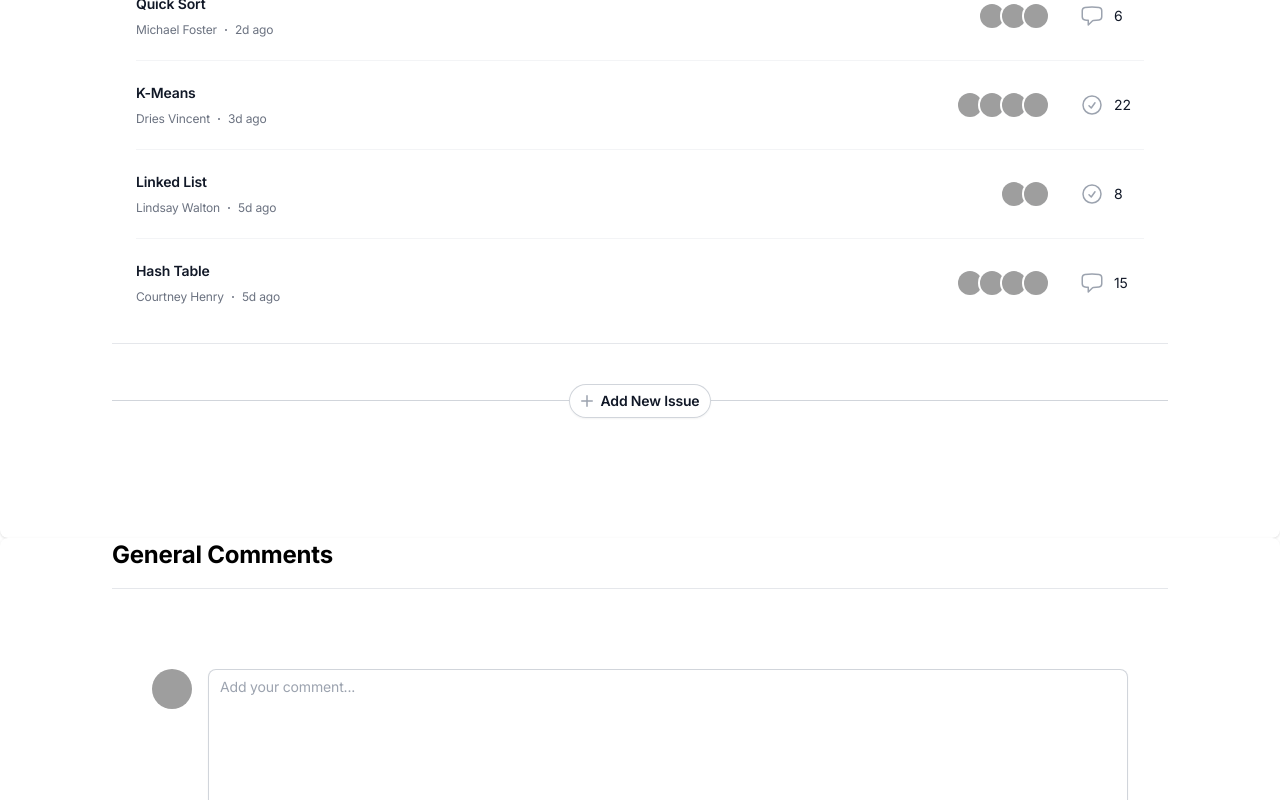
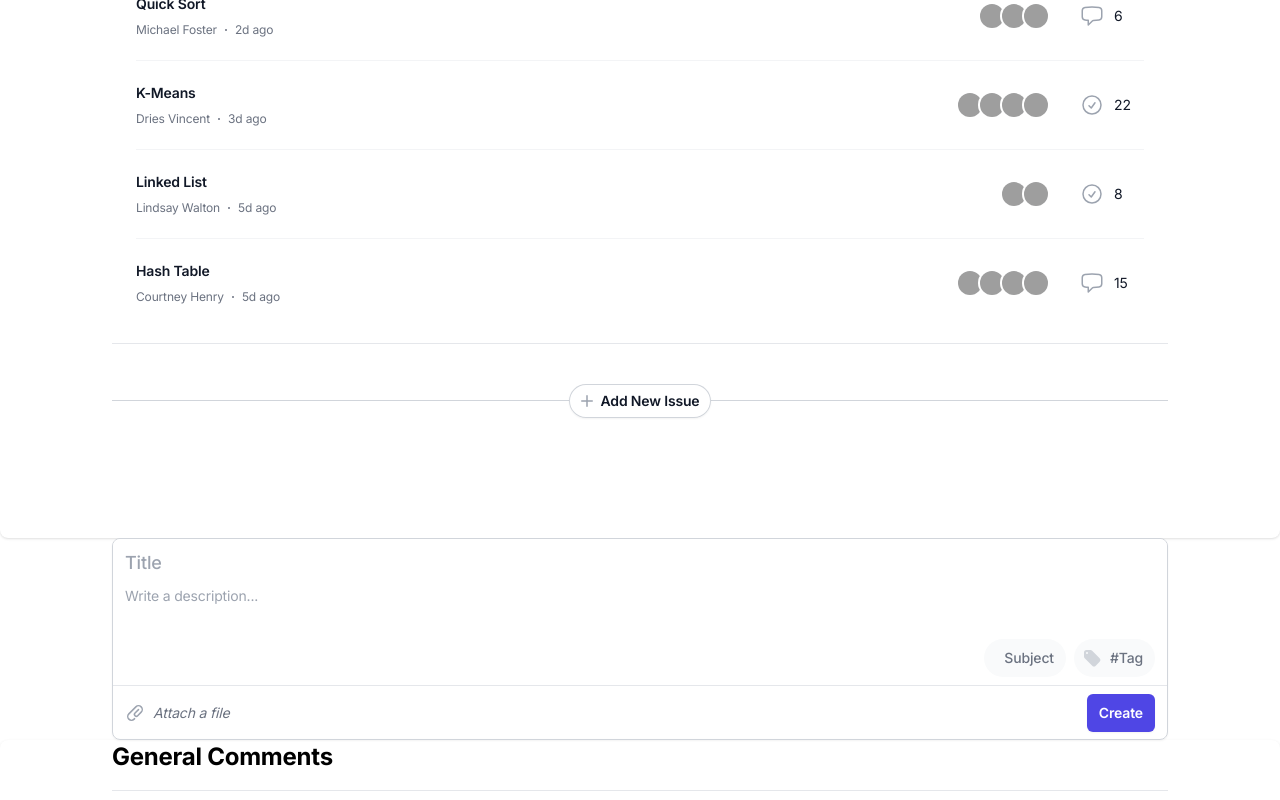
Before and after one commit to VickyGe22/fianlyear-teamProject-discussionForum, a Next.js app in the folder codeinsight/: page /discussion-forum in a window 1280 px wide. Both pictures are taken after a click on the button "Add New Issue". Shown: the part 932-1732 px from the top of the page. Built offline with nearby package versions, Linux system fonts and the light colour scheme; grey boxes are pictures that could not be loaded.

Commit message:
design something

```diff
--- a/codeinsight/app/(root)/discussion-forum/discuss-subpage/addissue.tsx
+++ b/codeinsight/app/(root)/discussion-forum/discuss-subpage/addissue.tsx
@@ -30,7 +30,7 @@ function classNames(...classes: string[]) {
   return classes.filter(Boolean).join(' ')
 }
 
-export default function Example() {
+export function Example() {
 
 }
 
@@ -271,3 +271,5 @@ export function AddIssue() {
     </form>
   )
 }
+
+export default AddIssue;
--- a/codeinsight/app/(root)/discussion-forum/page.tsx
+++ b/codeinsight/app/(root)/discussion-forum/page.tsx
@@ -1,11 +1,89 @@
 
+// import GeneralComments from "./discuss-subpage/generalcomments";
+// import Issue from "./discuss-subpage/issuepage";
+// import { PlusIcon } from '@heroicons/react/20/solid'
+// import SolutionDisplay from "./discuss-subpage/solution_display";
+// import AddIssue from "./discuss-subpage/addissue";
+
+
+// export default function Home() {
+
+//     return(
+//         <>
+//             <a href="/code-sample-repository" className="flex py-10 px-16 items-center text-sm font-medium text-blue-600 hover:text-blue-800">
+//                     <svg xmlns="http://www.w3.org/2000/svg" className="h-4 w-4 mr-1" fill="none" viewBox="0 0 24 24" stroke="currentColor">
+//                         <path stroke-linecap="round" stroke-linejoin="round" stroke-width="2" d="M11 17l-5-5m0 0l5-5m-5 5h12" />
+//                     </svg>
+//                     Back to discussed code sample lists
+//             </a>
+
+//             <div className="overflow-hidden px-28 rounded-lg bg-white shadow">
+//                 <div className="px-4 py-5 sm:p-6 shadow-lg">
+//                     <SolutionDisplay />
+//                 </div>
+//             </div>
+
+//             <div className="divide-y py-20 px-28 divide-gray-200 overflow-hidden rounded-lg bg-white shadow">
+//                 <div className="sm:px-6 mb-4">
+//                     <h1 className="text-2xl font-bold text-black">Issues Forum</h1>
+//                     <div className="text-gray-500">Please share your new insights below for discussion.</div>
+//                 </div>
+
+//                 <div className="px-4 py-4 sm:px-6">
+//                     <Issue />
+//                 </div>
+
+//                 <div className="relative">
+//                     <div className="absolute inset-0 flex items-center" aria-hidden="true">
+//                         <div className="w-full border-t border-gray-300" />
+//                     </div>
+//                     <div className="relative py-10 flex justify-center">
+
+//                         <button
+//                             type="button"
+//                             className="inline-flex items-center gap-x-1.5 rounded-full bg-white px-3 py-1.5 text-sm font-semibold text-gray-900 shadow-sm ring-1 ring-inset ring-gray-300 hover:bg-gray-50"
+//                         >
+//                             <PlusIcon className="-ml-1 -mr-0.5 h-5 w-5 text-gray-400" aria-hidden="true" />
+//                             Add New Issue
+//                         </button>
+//                     </div>
+//                 </div>
+//             </div>
+
+//             <div className="divide-y px-28 divide-gray-200 overflow-hidden rounded-lg bg-white shadow">
+//                 <GeneralComments />
+
+//                 <br></br>
+//                 <br></br>
+//                 <br></br>
+//                 <br></br>
+
+//             </div>
+
+
+
+//         </>
+
+//     )
+
+
+// }
+'use client';
 import GeneralComments from "./discuss-subpage/generalcomments";
 import Issue from "./discuss-subpage/issuepage";
 import { PlusIcon } from '@heroicons/react/20/solid'
 import SolutionDisplay from "./discuss-subpage/solution_display";
-
+import AddIssue from "./discuss-subpage/addissue";
+import { useState } from 'react'; // 导入 useState
 
 export default function Home() {
+    // 定义一个状态来控制是否显示 AddIssue 组件
+    const [isAddIssueVisible, setIsAddIssueVisible] = useState(false);
+
+    // 处理点击事件的函数
+    const handleAddIssueClick = () => {
+        setIsAddIssueVisible(true); // 设置状态为 true，显示 AddIssue 组件
+    };
 
     return(
         <>
@@ -15,12 +93,13 @@ export default function Home() {
                     </svg>
                     Back to discussed code sample lists
             </a>
+
             <div className="overflow-hidden px-28 rounded-lg bg-white shadow">
                 <div className="px-4 py-5 sm:p-6 shadow-lg">
                     <SolutionDisplay />
                 </div>
+            </div>
 
-            </div>
             <div className="divide-y py-20 px-28 divide-gray-200 overflow-hidden rounded-lg bg-white shadow">
                 <div className="sm:px-6 mb-4">
                     <h1 className="text-2xl font-bold text-black">Issues Forum</h1>
@@ -30,14 +109,17 @@ export default function Home() {
                 <div className="px-4 py-4 sm:px-6">
                     <Issue />
                 </div>
+
                 <div className="relative">
                     <div className="absolute inset-0 flex items-center" aria-hidden="true">
                         <div className="w-full border-t border-gray-300" />
                     </div>
                     <div className="relative py-10 flex justify-center">
+
                         <button
                             type="button"
                             className="inline-flex items-center gap-x-1.5 rounded-full bg-white px-3 py-1.5 text-sm font-semibold text-gray-900 shadow-sm ring-1 ring-inset ring-gray-300 hover:bg-gray-50"
+                            onClick={handleAddIssueClick} // 设置点击事件处理函数
                         >
                             <PlusIcon className="-ml-1 -mr-0.5 h-5 w-5 text-gray-400" aria-hidden="true" />
                             Add New Issue
@@ -45,6 +127,12 @@ export default function Home() {
                     </div>
                 </div>
             </div>
+
+            {isAddIssueVisible && (
+                <div className="px-28">
+                    <AddIssue />
+                </div>
+            )}
 
             <div className="divide-y px-28 divide-gray-200 overflow-hidden rounded-lg bg-white shadow">
                 <GeneralComments />
@@ -55,12 +143,6 @@ export default function Home() {
                 <br></br>
 
             </div>
-
-
-
         </>
-
     )
-
-
 }
```
